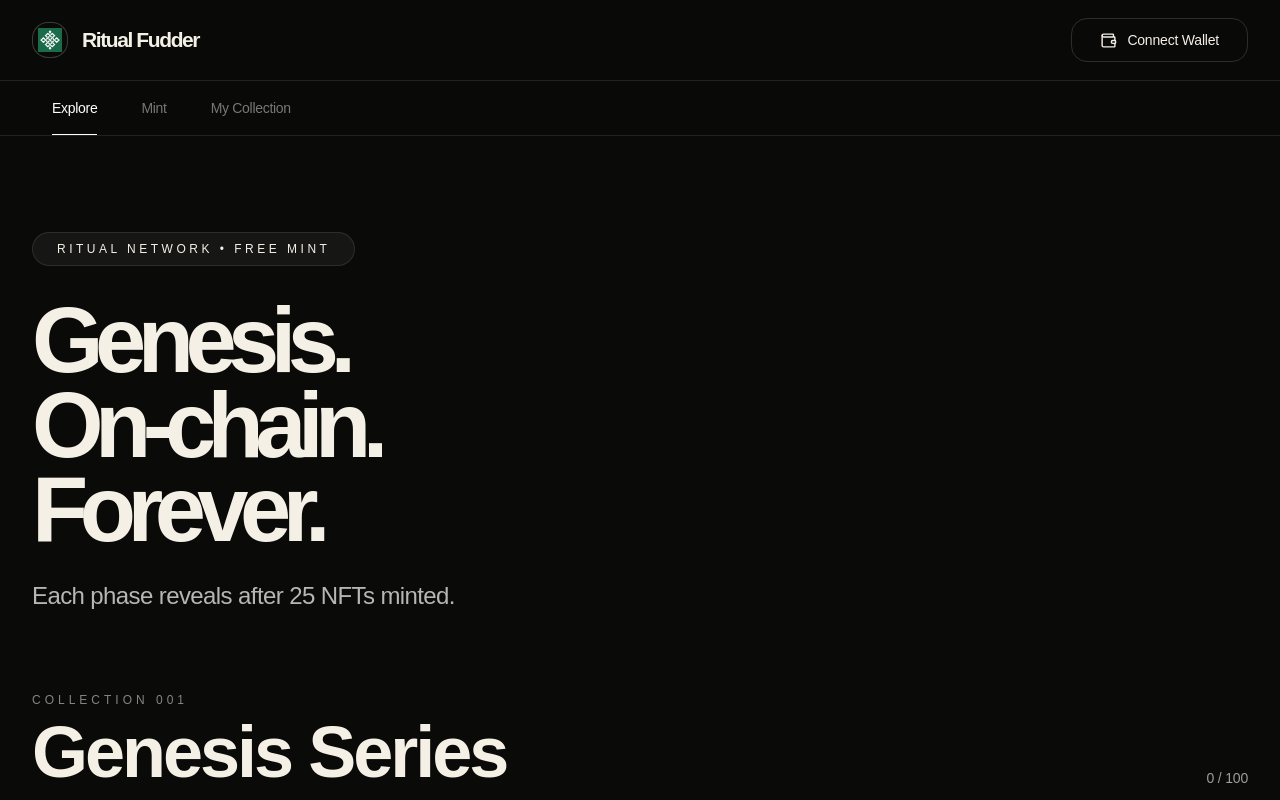
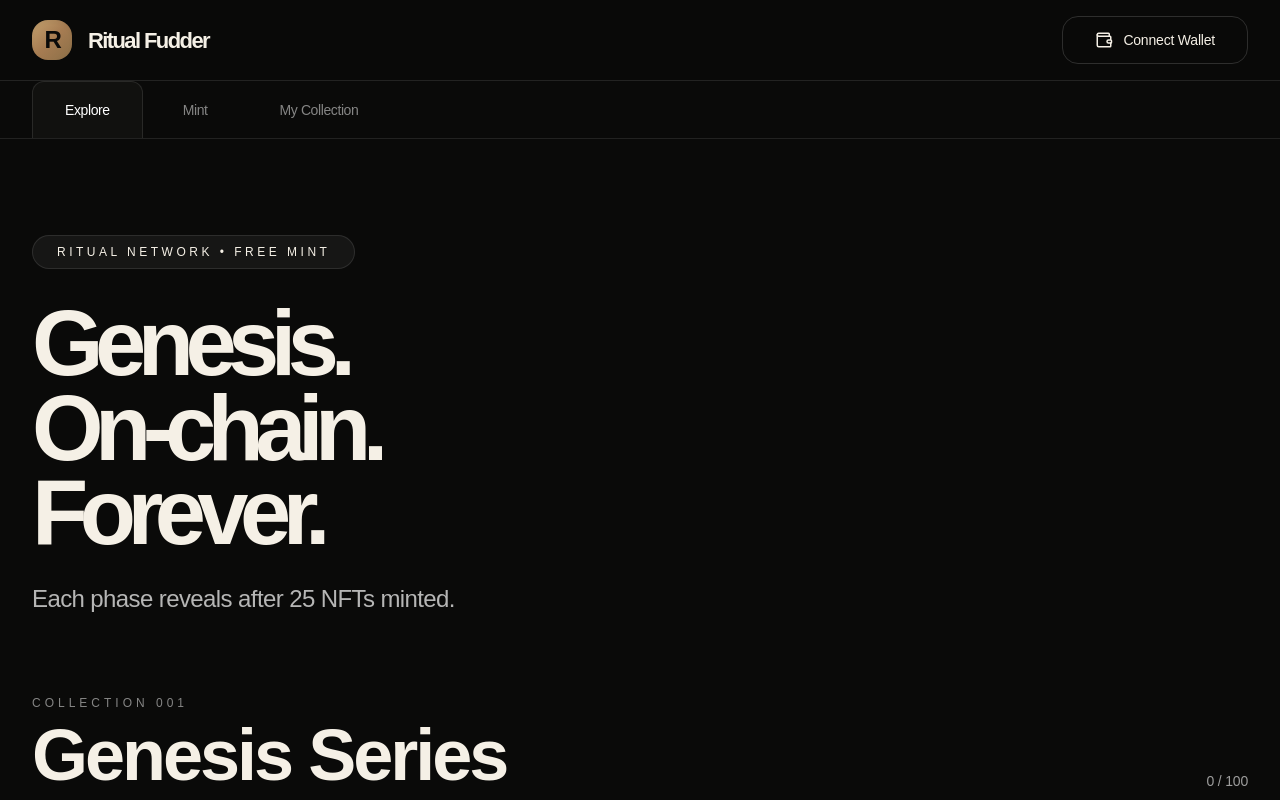
Before and after one commit to Thalassa09/fudder-ritual-nft, a Next.js app: page / in a window 1280 px wide. Shown: the top 800 px of the page. Built offline with nearby package versions, Linux system fonts and the light colour scheme.

Commit message:
feat: major nav bar redesign

```diff
--- a/app/page.tsx
+++ b/app/page.tsx
@@ -68,37 +68,36 @@ export default function RitualFudder() {
 
   return (
     <div className="min-h-screen bg-[#0A0A09] text-[#F5F0E6] font-sans tracking-[-0.2px]">
-      {/* Nav */}
+      {/* Nav - Major Redesign */}
       <nav className="border-b border-white/10 bg-[#0A0A09]/95 backdrop-blur-3xl sticky top-0 z-50">
         <div className="max-w-7xl mx-auto px-8 h-20 flex items-center justify-between">
-          <div className="flex items-center gap-x-3.5">
-            <div className="w-9 h-9 rounded-2xl bg-[#0A0A09] flex items-center justify-center border border-white/20 overflow-hidden">
-              <img src="/logo.png" className="w-6 h-6" alt="Ritual Fudder" />
+          <div className="flex items-center gap-x-4">
+            <div className="w-10 h-10 rounded-2xl bg-gradient-to-br from-[#C5A26F] via-[#A67C52] to-[#8B6F47] flex items-center justify-center shadow-inner">
+              <span className="text-[#0A0A09] font-bold text-[24px] tracking-[-2.5px]">R</span>
             </div>
             <div>
-              <div className="font-semibold text-[21px] tracking-[-1.4px]">Ritual Fudder</div>
+              <div className="font-semibold text-[22px] tracking-[-1.6px]">Ritual Fudder</div>
             </div>
           </div>
 
           <button
             onClick={connect}
-            className="flex items-center gap-x-2.5 px-7 h-11 rounded-2xl border border-white/15 hover:bg-white hover:text-[#0A0A09] active:scale-[0.985] transition-all text-sm font-medium"
+            className="flex items-center gap-x-2.5 px-8 h-12 rounded-2xl border border-white/15 hover:bg-white hover:text-[#0A0A09] active:scale-[0.985] transition-all text-sm font-medium"
           >
-            <Wallet size={17} />
+            <Wallet size={18} />
             {address ? address.slice(0,6)+'...'+address.slice(-4) : 'Connect Wallet'}
           </button>
         </div>
 
-        {/* Tabs */}
-        <div className="max-w-7xl mx-auto px-8 flex gap-x-1 text-sm border-t border-white/10">
+        {/* Tabs - Major Redesign */}
+        <div className="max-w-7xl mx-auto px-8 flex gap-x-2 text-sm border-t border-white/10 bg-[#0A0A09]">
           {(['explore','mint','owned'] as const).map((t) => (
             <button
               key={t}
               onClick={() => setTab(t)}
-              className={`px-5 py-[17px] capitalize tracking-[-0.3px] transition-all relative ${tab === t ? 'text-white font-medium' : 'text-white/45 hover:text-white/80'}`}
+              className={`px-8 py-[18px] capitalize tracking-[-0.4px] transition-all font-medium rounded-t-xl ${tab === t ? 'text-white bg-[#11110F] border-x border-t border-white/10' : 'text-white/50 hover:text-white/90'}`}
             >
               {t === 'owned' ? 'My Collection' : t}
-              {tab === t && <div className="absolute bottom-0 left-5 right-5 h-px bg-white" />}
             </button>
           ))}
         </div>
```
